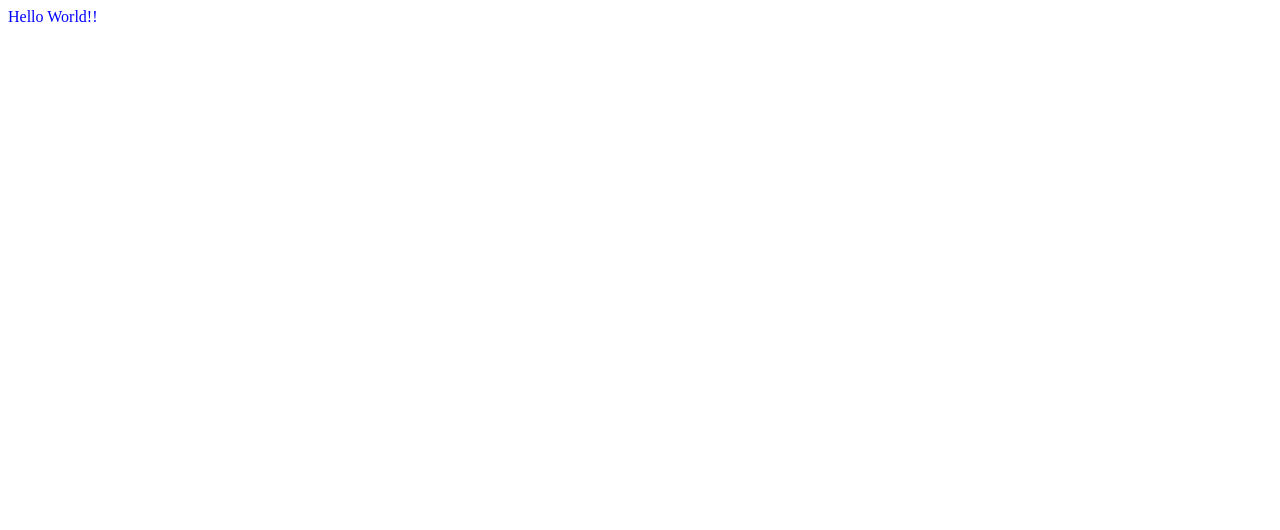
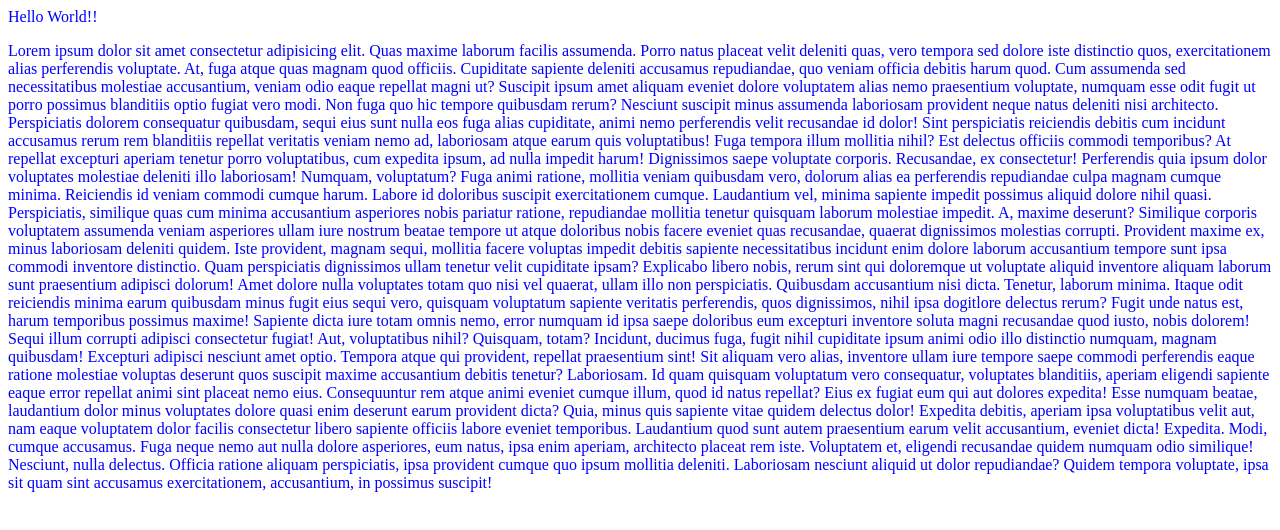
Before and after one commit to santigiaco/prueba-coder-2, a plain HTML site: page index.html in a window 1280 px wide. Drawn offline with Linux system fonts and the light colour scheme.

Commit message:
se incorporó el Lorem*20

```diff
--- a/index.html
+++ b/index.html
@@ -9,5 +9,26 @@
 </head>
 <body class="body">
     Hello World!!
+
+    <p>Lorem ipsum dolor sit amet consectetur adipisicing elit. Quas maxime laborum facilis assumenda. Porro natus placeat velit deleniti quas, vero tempora sed dolore iste distinctio quos, exercitationem alias perferendis voluptate.
+    At, fuga atque quas magnam quod officiis. Cupiditate sapiente deleniti accusamus repudiandae, quo veniam officia debitis harum quod. Cum assumenda sed necessitatibus molestiae accusantium, veniam odio eaque repellat magni ut?
+    Suscipit ipsum amet aliquam eveniet dolore voluptatem alias nemo praesentium voluptate, numquam esse odit fugit ut porro possimus blanditiis optio fugiat vero modi. Non fuga quo hic tempore quibusdam rerum?
+    Nesciunt suscipit minus assumenda laboriosam provident neque natus deleniti nisi architecto. Perspiciatis dolorem consequatur quibusdam, sequi eius sunt nulla eos fuga alias cupiditate, animi nemo perferendis velit recusandae id dolor!
+    Sint perspiciatis reiciendis debitis cum incidunt accusamus rerum rem blanditiis repellat veritatis veniam nemo ad, laboriosam atque earum quis voluptatibus! Fuga tempora illum mollitia nihil? Est delectus officiis commodi temporibus?
+    At repellat excepturi aperiam tenetur porro voluptatibus, cum expedita ipsum, ad nulla impedit harum! Dignissimos saepe voluptate corporis. Recusandae, ex consectetur! Perferendis quia ipsum dolor voluptates molestiae deleniti illo laboriosam!
+    Numquam, voluptatum? Fuga animi ratione, mollitia veniam quibusdam vero, dolorum alias ea perferendis repudiandae culpa magnam cumque minima. Reiciendis id veniam commodi cumque harum. Labore id doloribus suscipit exercitationem cumque.
+    Laudantium vel, minima sapiente impedit possimus aliquid dolore nihil quasi. Perspiciatis, similique quas cum minima accusantium asperiores nobis pariatur ratione, repudiandae mollitia tenetur quisquam laborum molestiae impedit. A, maxime deserunt?
+    Similique corporis voluptatem assumenda veniam asperiores ullam iure nostrum beatae tempore ut atque doloribus nobis facere eveniet quas recusandae, quaerat dignissimos molestias corrupti. Provident maxime ex, minus laboriosam deleniti quidem.
+    Iste provident, magnam sequi, mollitia facere voluptas impedit debitis sapiente necessitatibus incidunt enim dolore laborum accusantium tempore sunt ipsa commodi inventore distinctio. Quam perspiciatis dignissimos ullam tenetur velit cupiditate ipsam?
+    Explicabo libero nobis, rerum sint qui doloremque ut voluptate aliquid inventore aliquam laborum sunt praesentium adipisci dolorum! Amet dolore nulla voluptates totam quo nisi vel quaerat, ullam illo non perspiciatis.
+    Quibusdam accusantium nisi dicta. Tenetur, laborum minima. Itaque odit reiciendis minima earum quibusdam minus fugit eius sequi vero, quisquam voluptatum sapiente veritatis perferendis, quos dignissimos, nihil ipsa dogitlore delectus rerum?
+    Fugit unde natus est, harum temporibus possimus maxime! Sapiente dicta iure totam omnis nemo, error numquam id ipsa saepe doloribus eum excepturi inventore soluta magni recusandae quod iusto, nobis dolorem!
+    Sequi illum corrupti adipisci consectetur fugiat! Aut, voluptatibus nihil? Quisquam, totam? Incidunt, ducimus fuga, fugit nihil cupiditate ipsum animi odio illo distinctio numquam, magnam quibusdam! Excepturi adipisci nesciunt amet optio.
+    Tempora atque qui provident, repellat praesentium sint! Sit aliquam vero alias, inventore ullam iure tempore saepe commodi perferendis eaque ratione molestiae voluptas deserunt quos suscipit maxime accusantium debitis tenetur? Laboriosam.
+    Id quam quisquam voluptatum vero consequatur, voluptates blanditiis, aperiam eligendi sapiente eaque error repellat animi sint placeat nemo eius. Consequuntur rem atque animi eveniet cumque illum, quod id natus repellat?
+    Eius ex fugiat eum qui aut dolores expedita! Esse numquam beatae, laudantium dolor minus voluptates dolore quasi enim deserunt earum provident dicta? Quia, minus quis sapiente vitae quidem delectus dolor!
+    Expedita debitis, aperiam ipsa voluptatibus velit aut, nam eaque voluptatem dolor facilis consectetur libero sapiente officiis labore eveniet temporibus. Laudantium quod sunt autem praesentium earum velit accusantium, eveniet dicta! Expedita.
+    Modi, cumque accusamus. Fuga neque nemo aut nulla dolore asperiores, eum natus, ipsa enim aperiam, architecto placeat rem iste. Voluptatem et, eligendi recusandae quidem numquam odio similique! Nesciunt, nulla delectus.
+    Officia ratione aliquam perspiciatis, ipsa provident cumque quo ipsum mollitia deleniti. Laboriosam nesciunt aliquid ut dolor repudiandae? Quidem tempora voluptate, ipsa sit quam sint accusamus exercitationem, accusantium, in possimus suscipit!</p>
 </body>
 </html>
```
